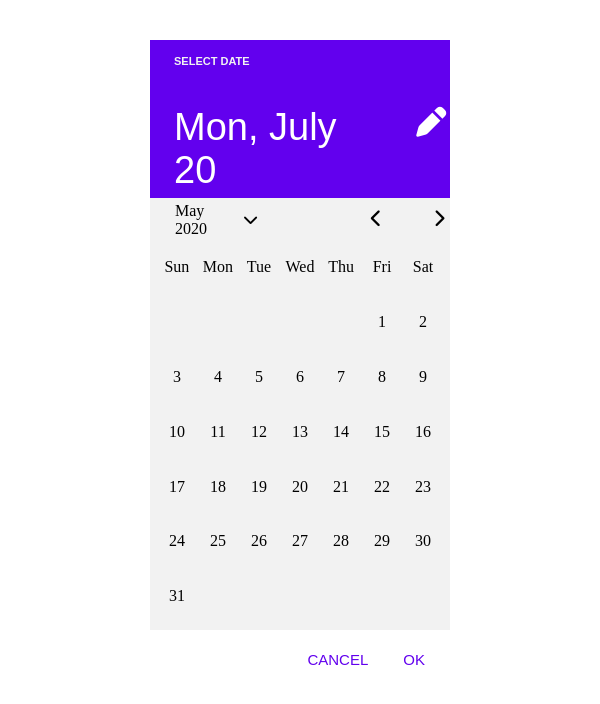
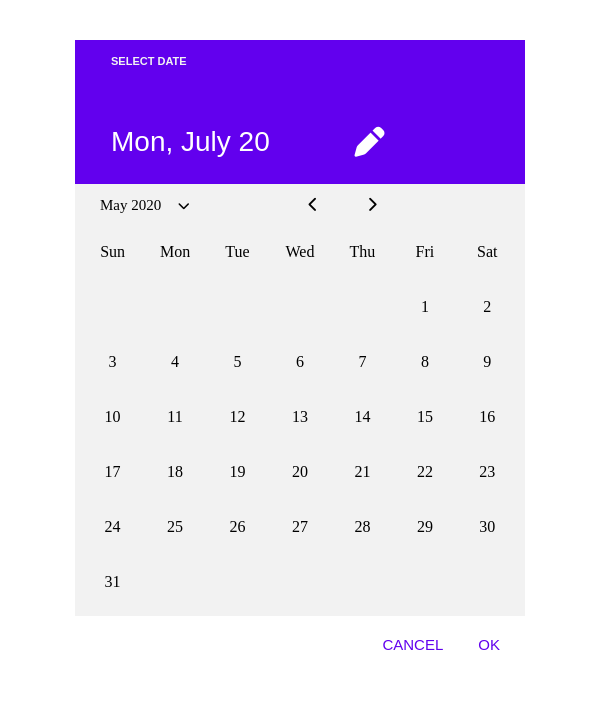
Before and after one commit to akshayrathigithub/React-DatePicker, a React app: page / in a window 600 px wide. Shown: the top 704 px of the page. Built offline with nearby package versions, Linux system fonts and the light colour scheme.

Commit message:
queries updated

```diff
--- a/src/Components/Calendar/Calendar.style.css
+++ b/src/Components/Calendar/Calendar.style.css
@@ -491,7 +491,7 @@
 
 @media (min-width: 768px) and (max-width: 1024px) {
   .ContentWrapper {
-    width: 50%;
+    width: 60%;
     height: 90%;
     max-width: 550px;
     max-height: 750px;
@@ -948,7 +948,7 @@
   }
 
   #Header_Footer_Date {
-    font-size: 38px;
+    font-size: 30px;
     color: #fff;
     margin-left: 8%;
     font-family: Arial, Helvetica, sans-serif;
@@ -969,7 +969,7 @@
 
 @media (min-width: 481px) and (max-width: 767px) {
   .ContentWrapper {
-    width: 50%;
+    width: 75%;
     height: 90%;
     max-width: 550px;
     max-height: 750px;
@@ -980,7 +980,7 @@
 
   .Header {
     width: 100%;
-    height: 22%;
+    height: 20%;
     background-color: #6200ee;
   }
 
@@ -1082,23 +1082,24 @@
   .Body_Header_Date {
     margin-left: 25px;
     margin-right: 15px;
+    font-size: 15px;
   }
 
   .Body_Header_DropDown {
-    font-size: 15px;
+    font-size: 12px;
     padding-top: 2px;
     cursor: pointer;
   }
 
   .Body_Header_Left {
-    margin-left: 35%;
-    font-size: 18px;
+    margin-left: 25%;
+    font-size: 15px;
     cursor: pointer;
   }
 
   .Body_Header_Right {
     margin-left: 40px;
-    font-size: 18px;
+    font-size: 15px;
     cursor: pointer;
   }
 
@@ -1187,7 +1188,7 @@
   }
 
   #Header_Footer_Date {
-    font-size: 38px;
+    font-size: 28px;
     color: #fff;
     margin-left: 8%;
     font-family: Arial, Helvetica, sans-serif;
```
